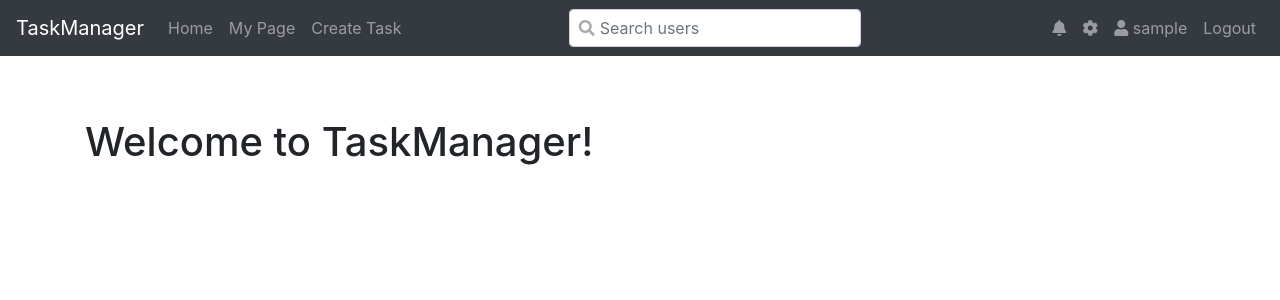
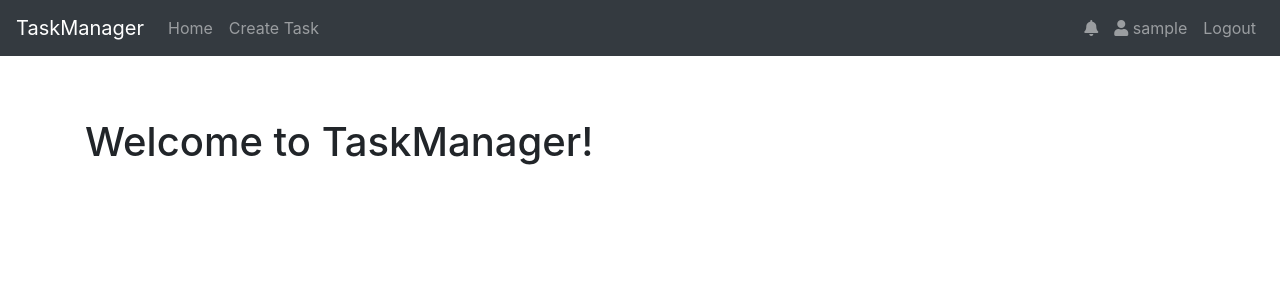
Before and after one commit to 7kry/taskmanager, a Flask app: page / in a window 1280 px wide. Shown: the top 300 px of the page. Run offline with Flask 3, Linux system fonts and the light colour scheme; a user stored in the database is signed in; tables that the repository leaves empty hold one stand-in row (values such as "Sample post"); data that the repository does not hold is empty; some libraries are stand-ins or nearby versions.

Commit message:
Removoe unneeded UI

```diff
--- a/app/models/task.py
+++ b/app/models/task.py
@@ -14,6 +14,7 @@ class Task(db.Model):
     ordered_by_id = db.Column(db.Integer, db.ForeignKey('user.id'))
     order_to_id = db.Column(db.Integer, db.ForeignKey('user.id'))
     message = db.Column(db.Text)
+    is_completed = db.Column(db.Boolean, default=False)
     timestamp = db.Column(db.DateTime, index=True, default=datetime.utcnow)
 
 # vim:ts=2:sts=2:sw=2:et
--- a/app/models/user.py
+++ b/app/models/user.py
@@ -6,7 +6,7 @@ class User(UserMixin, db.Model):
   id = db.Column(db.Integer, primary_key=True)
   username = db.Column(db.String(64), index=True, unique=True)
   password_hash = db.Column(db.String(128))
-  language = db.Column(db.String(2), default='ja')  # Default language is Japanese
+  language = db.Column(db.String(2), default='en')
 
   def set_password(self, password):
     self.password_hash = generate_password_hash(password)
@@ -18,4 +18,4 @@ class User(UserMixin, db.Model):
 def load_user(id):
   return User.query.get(int(id))
 
-# vim:ft=2:ts=2:sts=2:sw=2:et
+# vim:ts=2:sts=2:sw=2:et
--- a/app/templates/base.html
+++ b/app/templates/base.html
@@ -41,18 +41,11 @@
           </li>
           {% if current_user.is_authenticated %}
           <li class="nav-item">
-            <a class="nav-link" href="{{ url_for('mypage') }}">{{ get_translation('My Page') }}</a>
-          </li>
-          <li class="nav-item">
             <a class="nav-link" href="{{ url_for('tasks') }}">{{ get_translation('Create Task') }}</a>
           </li>
           {% endif %}
         </ul>
         {% if current_user.is_authenticated %}
-        <form class="form-inline my-2 my-lg-0 mr-3 navbar-search">
-          <i class="fas fa-search"></i>
-          <input class="form-control mr-sm-2" type="search" placeholder="{{ get_translation('Search users') }}" aria-label="Search" id="userSearch">
-        </form>
         <ul class="navbar-nav ml-auto">
           <li class="nav-item">
             <a class="nav-link" href="{{ url_for('notifications') }}">
@@ -61,11 +54,6 @@
           </li>
           <li class="nav-item">
             <a class="nav-link" href="{{ url_for('preferences') }}">
-              <i class="fas fa-cog"></i>
-            </a>
-          </li>
-          <li class="nav-item">
-            <a class="nav-link" href="{{ url_for('user', username=current_user.username) }}">
               <i class="fas fa-user"></i> {{ current_user.username }}
             </a>
           </li>
@@ -148,4 +136,5 @@
     <script src="https://stackpath.bootstrapcdn.com/bootstrap/4.5.2/js/bootstrap.bundle.min.js"></script>
   </body>
 </html>
-<!-- vim:ts=2:sts=2:sw=2:et -->
+<!-- vim:ts=2:sts=2:sw=2:et
+-->
```
Also changed, not shown: app/models/activity.py (added, +15 -0 lines).
